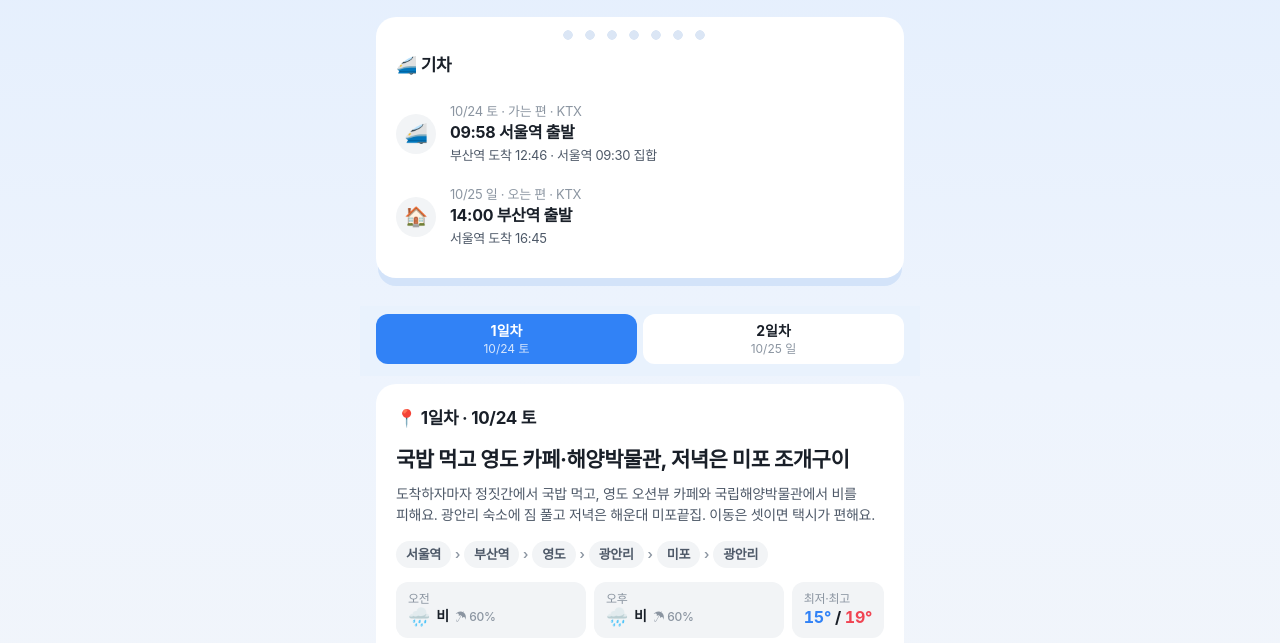
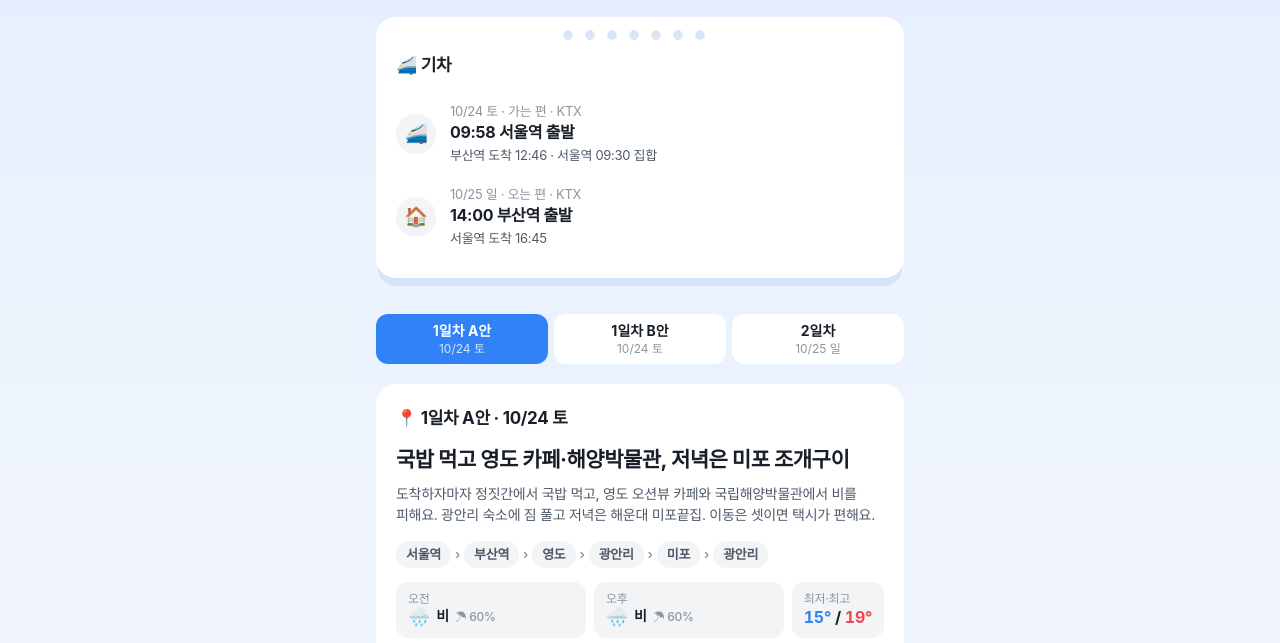
Before and after one commit to seulyee93-beep/jeju-trip, a website: page busan.html in a window 1280 px wide. Shown: the part 134-777 px from the top of the page. Drawn offline with Linux system fonts and the light colour scheme.

Commit message:
Add files via upload

```diff
--- a/busan.html
+++ b/busan.html
@@ -61,7 +61,7 @@ h1{font-size:24px;font-weight:700;line-height:1.38;margin:0 0 6px;color:var(--bl
 
 /* tabs */
 nav.tabs{position:sticky;top:0;z-index:10;background:rgba(233,241,253,.85);-webkit-backdrop-filter:saturate(180%) blur(16px);backdrop-filter:saturate(180%) blur(16px);padding:calc(env(safe-area-inset-top,0px) + 8px) 16px 12px;margin:0 -16px 8px}
-.tabrow{display:grid;grid-template-columns:repeat(2,1fr);gap:6px}
+.tabrow{display:grid;grid-template-columns:repeat(3,1fr);gap:6px}
 .tab{border:0;background:#fff;color:var(--ink);border-radius:12px;padding:8px 2px;font:inherit;cursor:pointer;text-align:center;transition:transform .15s ease}
 .tab b{display:block;font-size:14px;font-weight:700;line-height:1.3}
 .tab span{display:block;font-size:12px;color:var(--cap);line-height:1.3}
@@ -181,7 +181,7 @@ const CAR='<svg width="22" height="22" viewBox="0 0 24 24" aria-hidden="true"><c
 const CLOCK='<svg width="13" height="13" viewBox="0 0 16 16" aria-hidden="true"><circle cx="8" cy="8" r="6.5" fill="none" stroke="currentColor" stroke-width="1.6"/><path d="M8 4.6V8l2.3 1.5" fill="none" stroke="currentColor" stroke-width="1.6" stroke-linecap="round"/></svg>';
 
 const DAYS=[
-{id:'day1',w:{am:['비',60],pm:['비',60],lo:15,hi:19},wx:[['영도','부산 영도구 날씨'],['광안리','부산 수영구 날씨']],tab:'1일차',date:'10/24 토',ymd:'2026-10-24',
+{id:'day1',w:{am:['비',60],pm:['비',60],lo:15,hi:19},wx:[['영도','부산 영도구 날씨'],['광안리','부산 수영구 날씨']],tab:'1일차 A안',date:'10/24 토',ymd:'2026-10-24',
  title:'국밥 먹고 영도 카페·해양박물관, 저녁은 미포 조개구이',
  route:['서울역','부산역','영도','광안리','미포','광안리'],
  summary:'도착하자마자 정짓간에서 국밥 먹고, 영도 오션뷰 카페와 국립해양박물관에서 비를 피해요. 광안리 숙소에 짐 풀고 저녁은 해운대 미포끝집. 이동은 셋이면 택시가 편해요.',
@@ -204,6 +204,30 @@ const DAYS=[
   {move:'20:20 출발 · 택시로 광안리까지 약 20분'},
   {t:'20:40',h:'광안대교 뷰 바 · 카페',meal:['snack','2차'],chips:[['check','창가 자리']],map:'광안리 오션뷰 바',p:'광안대교가 보이는 실내 창가에서 한잔하며 드론쇼를 기다려요.'},
   {t:'21:00',h:'광안리 M 드론라이트쇼',key:1,ico:'✨',chips:[['check','기상 취소 여부 확인']],map:'광안리해수욕장',p:'10분 안팎. 비가 오면 밖에 나가지 말고 창가에서 보세요.'},
+  {t:'21:30',h:'숙소 복귀',ico:'🛏️',cat:'stay',p:'광안리 숙소까지 걸어서.'}
+ ]},
+{id:'day1b',w:{am:['비',60],pm:['비',60],lo:15,hi:19},wx:[['광안리','부산 수영구 날씨'],['센텀시티','부산 해운대구 날씨']],tab:'1일차 B안',date:'10/24 토',ymd:'2026-10-24',
+ title:'국밥 먹고 광안리 카페, 시립미술관 보고 분식',
+ route:['서울역','부산역','광안리','센텀시티','광안리'],
+ summary:'영도 대신 광안리 숙소 근처에서 움직이는 안이에요. 짐 먼저 두고 카페에서 쉬다가 부산시립미술관, 저녁은 맛나분식. 이동이 짧아 비 오는 날 더 편해요.',
+ notes:[
+  {type:'warn',title:'여행 내내 비 예보',text:'기상청 기준 24~25일 부산에 20~60mm 비 예보예요. 우산과 젖어도 되는 신발을 챙기세요.'},
+  {type:'warn',title:'부산시립미술관 재개관',text:'2년 공사를 마치고 9/17에 다시 열었어요. 바뀐 관람시간은 공식 누리집에서 확인하세요(전에는 월요일 휴관).'},
+  {type:'warn',title:'드론쇼는 날씨 따라',text:'광안리 M 드론라이트쇼(토 19:00·21:00, 무료)는 비바람이 세면 취소돼요. 수영구 공식 SNS로 당일 확인하세요.'}],
+ items:[
+  {t:'09:30',h:'서울역 집합',key:1,ico:'🙋',cat:'car',p:'3명 모두 KTX 타는 곳에서 만나요. 코레일톡 승차권과 좌석 번호 확인.'},
+  {t:'09:58',h:'서울역 출발',key:1,ico:'🚄',cat:'car',chips:[['flight','KTX']],p:'약 2시간 50분.'},
+  {t:'12:46',h:'부산역 도착',ico:'🚉',cat:'car'},
+  {t:'13:00',h:'정짓간 부산역점',key:1,meal:['lunch','점심'],chips:[['check','영업시간·웨이팅 확인']],map:'정짓간 부산역점',addr:'부산 동구 중앙대로209번길 11',p:'부산역 바로 앞. 마늘 듬뿍 들어간 돼지국밥이 대표 메뉴예요.'},
+  {move:'14:00 출발 · 택시로 광안리까지 약 30분'},
+  {t:'14:30',h:'광안리 숙소 · 짐 두기',ico:'🏨',cat:'stay',chips:[['check','체크인 시간 확인']],p:'체크인 전이면 프런트에 짐만 맡겨요.'},
+  {t:'14:50',h:'카페인차저 광안리 본점',key:1,ico:'☕️',chips:[['check','위치·영업시간 확인']],map:'카페인차저 광안리',p:'숙소 근처 카페에서 커피 마시며 쉬어가요.'},
+  {move:'16:00 출발 · 택시로 센텀시티까지 약 15분'},
+  {t:'16:15',h:'부산시립미술관',key:1,ico:'🖼️',chips:[['check','관람시간 확인']],map:'부산시립미술관',addr:'부산 해운대구 APEC로 58',p:'9월에 리노베이션을 마치고 재개관. 재개관 특별전 위주로 1시간 남짓 둘러봐요.'},
+  {move:'17:30 출발 · 맛나분식까지 (위치 따라 이동시간 확인)'},
+  {t:'18:00',h:'맛나분식',key:1,meal:['dinner','저녁'],chips:[['check','위치·영업시간 확인']],map:'맛나분식',p:'떡볶이·튀김·김밥으로 가볍게 저녁.'},
+  {t:'20:40',h:'광안대교 뷰 바 · 카페',meal:['snack','2차'],chips:[['check','창가 자리']],map:'광안리 오션뷰 바',p:'광안대교가 보이는 실내 창가에서 한잔하며 드론쇼를 기다려요.'},
+  {t:'21:00',h:'광안리 M 드론라이트쇼',key:1,ico:'✨',chips:[['check','기상 취소 여부 확인']],map:'광안리해수욕장',p:'10분 안팎. 비가 오면 창가에서 보세요.'},
   {t:'21:30',h:'숙소 복귀',ico:'🛏️',cat:'stay',p:'광안리 숙소까지 걸어서.'}
  ]},
 {id:'day2',w:{am:['비',60],pm:['비',50],lo:16,hi:21},wx:[['광안리','부산 수영구 날씨'],['부산역','부산 동구 날씨']],tab:'2일차',date:'10/25 일',ymd:'2026-10-25',
```
